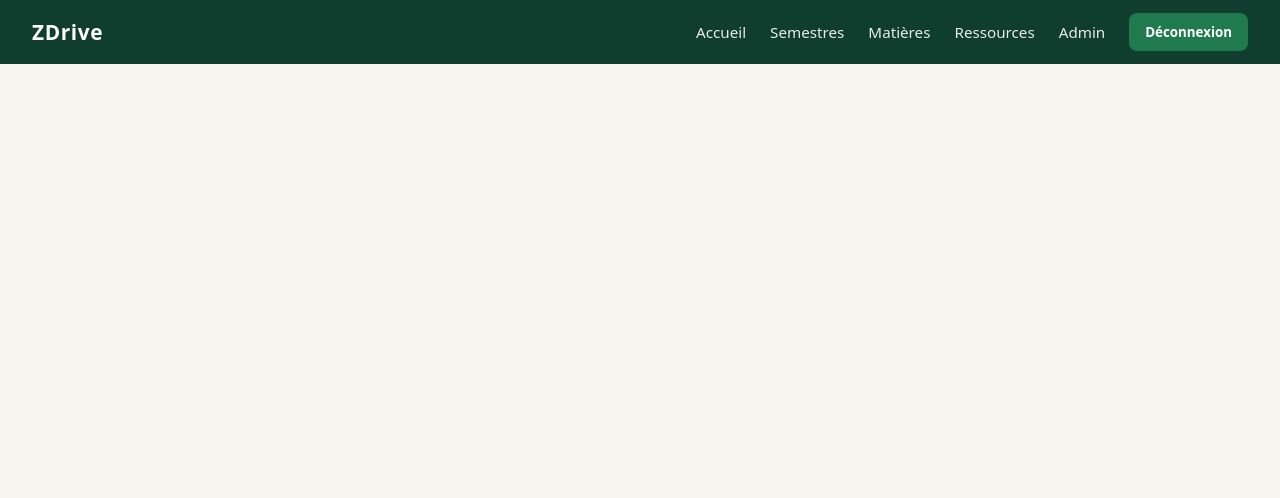
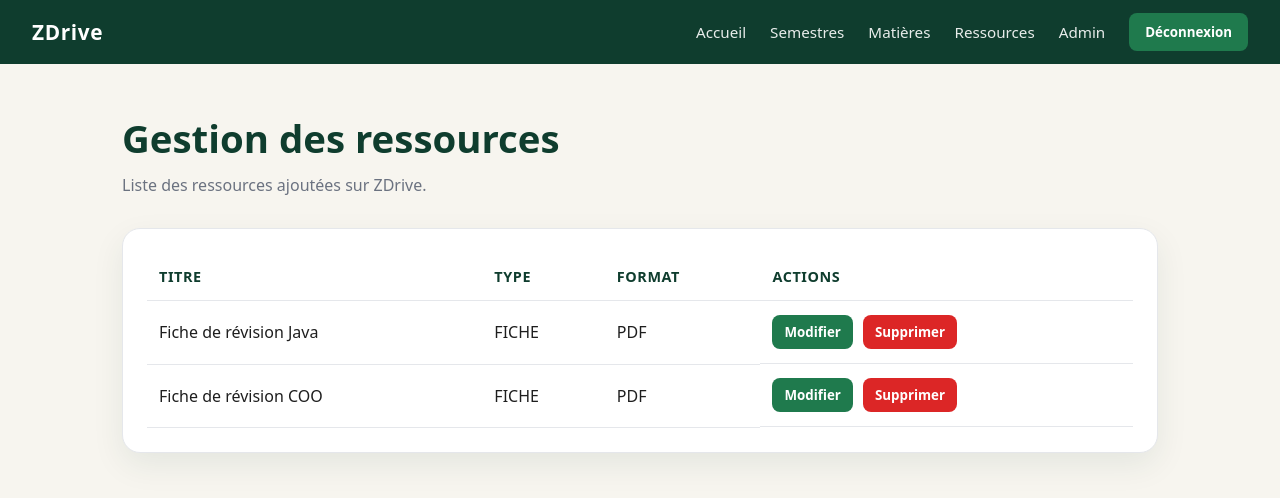
Before and after one commit to Andaloussi212/ZDrive, a React app in the folder frontend/: page /admin/resources in a window 1280 px wide. Shown: the top 498 px of the page. Built offline with nearby package versions, Linux system fonts and the light colour scheme; the HTML template or start-up script is replaced by a standard one.

Commit message:
Ajout Admin dashboard ressources

```diff
--- a/frontend/src/App.css
+++ b/frontend/src/App.css
@@ -373,3 +373,58 @@
 .admin-actions a:hover {
   background-color: #16613c;
 }
+
+.admin-table-card {
+  background: white;
+  border: 1px solid #e5e7eb;
+  border-radius: 18px;
+  padding: 24px;
+  box-shadow: 0 12px 32px rgba(15, 61, 46, 0.08);
+  overflow-x: auto;
+}
+
+.admin-table {
+  width: 100%;
+  border-collapse: collapse;
+}
+
+.admin-table th,
+.admin-table td {
+  text-align: left;
+  padding: 14px 12px;
+  border-bottom: 1px solid #e5e7eb;
+}
+
+.admin-table th {
+  color: #0f3d2e;
+  font-size: 0.9rem;
+  text-transform: uppercase;
+  letter-spacing: 0.04em;
+}
+
+.admin-table td {
+  color: #1e1e1e;
+}
+
+.admin-table-actions {
+  display: flex;
+  gap: 10px;
+}
+
+.admin-table-actions button {
+  background: #1f7a4d;
+  color: white;
+  border: none;
+  padding: 8px 12px;
+  border-radius: 8px;
+  cursor: pointer;
+  font-weight: 700;
+}
+
+.admin-table-actions button:last-child {
+  background: #dc2626;
+}
+
+.admin-table-actions button:hover {
+  opacity: 0.9;
+}
--- a/frontend/src/App.jsx
+++ b/frontend/src/App.jsx
@@ -8,6 +8,7 @@ import SubjectsPage from './pages/SubjectsPage';
 import ResourcesPage from './pages/ResourcesPage';
 import HomePage from './pages/HomePage';
 import AdminDashboardPage from './pages/AdminDashboardPage';
+import AdminResourcesPage from './pages/AdminResourcesPage';
 
 function App() {
   return (
@@ -21,6 +22,7 @@ function App() {
         <Route path="/semesters/:semesterId" element={<SubjectsPage />} />
         <Route path="/subjects/:subjectId" element={<ResourcesPage />} />
         <Route path="/admin" element={<AdminDashboardPage />} />
+        <Route path="/admin/resources" element={<AdminResourcesPage />} />
       </Routes>
     </BrowserRouter>
   );
--- /dev/null
+++ b/frontend/src/pages/AdminResourcesPage.jsx
@@ -0,0 +1,42 @@
+import { resources } from '../data/mockData';
+import Button from '../components/Button';
+
+function AdminResourcesPage() {
+  return (
+    <main className="admin-page">
+      <header className="page-header">
+        <h1>Gestion des ressources</h1>
+        <p>Liste des ressources ajoutées sur ZDrive.</p>
+      </header>
+
+      <section className="admin-table-card">
+        <table className="admin-table">
+          <thead>
+            <tr>
+              <th>Titre</th>
+              <th>Type</th>
+              <th>Format</th>
+              <th>Actions</th>
+            </tr>
+          </thead>
+
+          <tbody>
+            {resources.map((resource) => (
+              <tr key={resource.id}>
+                <td>{resource.title}</td>
+                <td>{resource.type}</td>
+                <td>{resource.format}</td>
+                <td className="admin-table-actions">
+                  <Button text="Modifier" />
+                  <Button text="Supprimer" />
+                </td>
+              </tr>
+            ))}
+          </tbody>
+        </table>
+      </section>
+    </main>
+  );
+}
+
+export default AdminResourcesPage;
```
